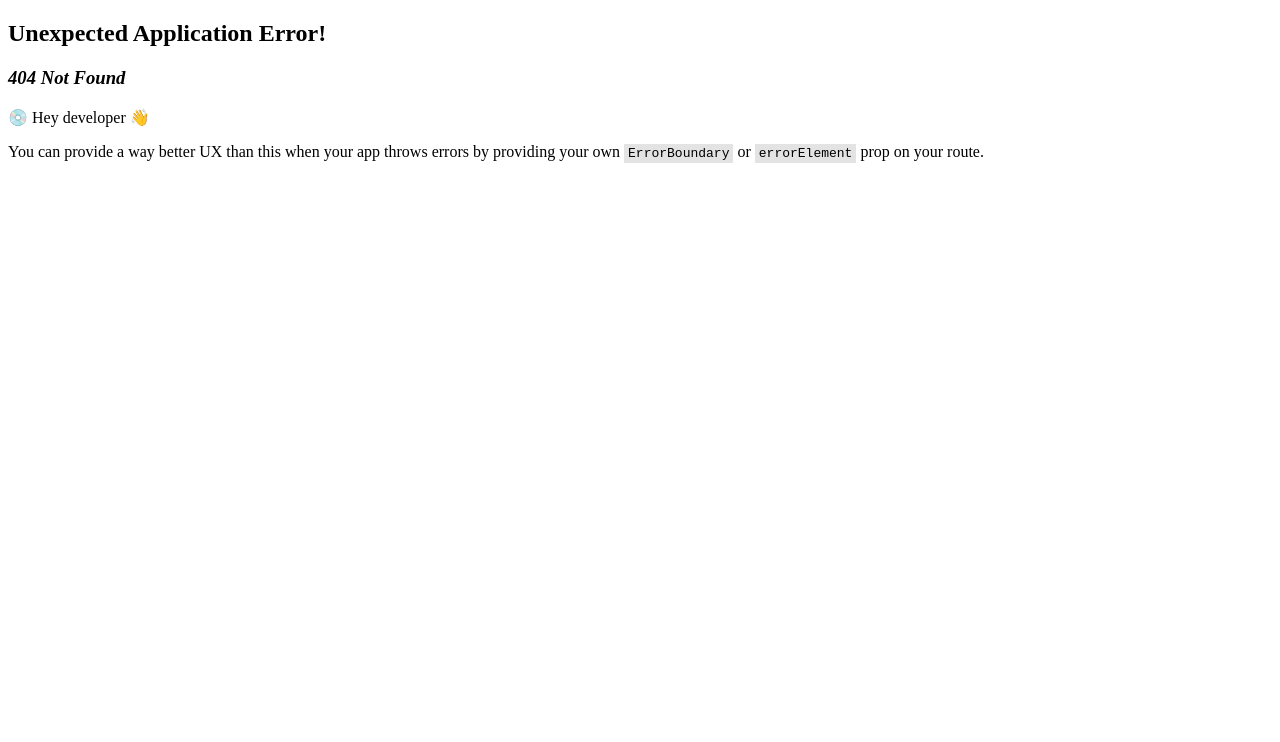
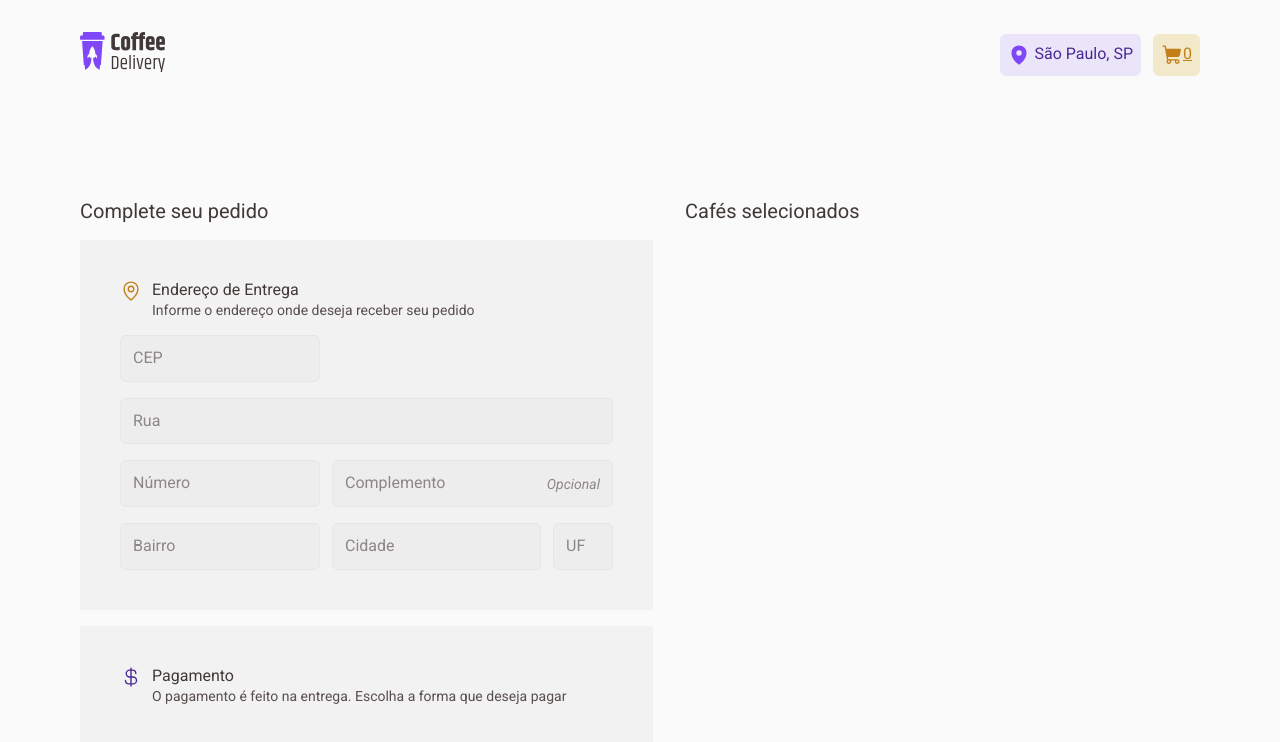
Before and after one commit to fernode/coffee-delivery, a React (Vite) app: page /cart in a window 1280 px wide. Before the commit this address had no page. Shown: the top 742 px of the page. Built offline with nearby package versions, Linux system fonts and the light colour scheme.

Commit message:
feat: add card page

```diff
--- a/src/pages/Cart/index.tsx
+++ b/src/pages/Cart/index.tsx
@@ -1,5 +1,84 @@
-import React from "react"
+import * as S from "./styles"
+import { MapPin, CurrencyDollar } from "@phosphor-icons/react"
+import { defaultTheme } from "../../styles/theme/defaultTheme"
+import { TextInput } from "../../components/Form/TextInput"
 
 export function Cart() {
-  return <div>Cart</div>
+  return (
+    <S.CartContainer>
+      <div style={{ marginRight: "3.2rem" }}>
+        <S.Title>Complete seu pedido</S.Title>
+        <S.FormContainer>
+          <S.FormInfosContainer>
+            <div style={{ display: "flex" }}>
+              <MapPin size={22} color={defaultTheme.colors["yellow-dark"]} />
+              <div style={{ marginLeft: "1rem" }}>
+                <S.InfoTitle>Endereço de Entrega</S.InfoTitle>
+                <S.InfoSubTitle>
+                  Informe o endereço onde deseja receber seu pedido
+                </S.InfoSubTitle>
+              </div>
+            </div>
+
+            <S.AddressForm>
+              <TextInput
+                placeholder="CEP"
+                type="number"
+                containerProps={{ style: { gridArea: "cep" } }}
+              />
+              <TextInput
+                placeholder="Rua"
+                type="text"
+                containerProps={{ style: { gridArea: "street" } }}
+              />
+              <TextInput
+                placeholder="Número"
+                containerProps={{ style: { gridArea: "number" } }}
+              />
+
+              <TextInput
+                placeholder="Complemento"
+                optional
+                containerProps={{ style: { gridArea: "fullAddress" } }}
+              />
+
+              <TextInput
+                placeholder="Bairro"
+                containerProps={{ style: { gridArea: "neighborhood" } }}
+              />
+
+              <TextInput
+                placeholder="Cidade"
+                containerProps={{ style: { gridArea: "city" } }}
+              />
+
+              <TextInput
+                placeholder="UF"
+                maxLength={2}
+                containerProps={{ style: { gridArea: "state" } }}
+              />
+            </S.AddressForm>
+          </S.FormInfosContainer>
+        </S.FormContainer>
+        <S.CreditCardContainer>
+          <div style={{ display: "flex" }}>
+            <CurrencyDollar
+              size={22}
+              color={defaultTheme.colors["purple-dark"]}
+            />
+            <div style={{ marginLeft: "1rem" }}>
+              <S.InfoTitle>Pagamento</S.InfoTitle>
+              <S.InfoSubTitle>
+                O pagamento é feito na entrega. Escolha a forma que deseja pagar
+              </S.InfoSubTitle>
+            </div>
+          </div>
+        </S.CreditCardContainer>
+      </div>
+
+      <div>
+        <S.Title>Cafés selecionados</S.Title>
+      </div>
+    </S.CartContainer>
+  )
 }
--- /dev/null
+++ b/src/pages/Cart/styles.ts
@@ -0,0 +1,50 @@
+import styled from "styled-components"
+import { mixins } from "../../styles/mixins"
+
+export const CartContainer = styled.section`
+  max-width: 1120px;
+  margin: 5.6rem auto 0 auto;
+  display: flex;
+  flex-wrap: wrap;
+`
+export const Title = styled.h2`
+  font-size: ${mixins.fonts.textL};
+  margin-top: 3.2rem;
+  margin-bottom: 1.6rem;
+  color: ${(props) => props.theme.colors["base-subtitle"]};
+`
+
+export const InfoTitle = styled.h3`
+  font-size: ${mixins.fonts.textM};
+  color: ${(props) => props.theme.colors["base-subtitle"]};
+`
+export const InfoSubTitle = styled.p`
+  font-size: ${mixins.fonts.textS};
+  margin-bottom: 1.6rem;
+  color: ${(props) => props.theme.colors["base-text"]};
+`
+
+export const FormContainer = styled.div`
+  background-color: ${(props) => props.theme.colors["base-card"]};
+  padding: 4rem;
+`
+export const CreditCardContainer = styled.div`
+  margin-top: 1.6rem;
+  background-color: ${(props) => props.theme.colors["base-card"]};
+  padding: 4rem;
+`
+
+export const FormInfosContainer = styled.div`
+  display: flex;
+  flex-direction: column;
+`
+export const AddressForm = styled.div`
+  display: grid;
+  grid-template-areas:
+    "cep . ."
+    "street street street"
+    "number fullAddress fullAddress"
+    "neighborhood city state";
+  grid-template-columns: 200px 1fr 60px;
+  grid-gap: 16px 12px;
+`
--- a/src/pages/Home/components/CoffeeCard/styles.ts
+++ b/src/pages/Home/components/CoffeeCard/styles.ts
@@ -1,6 +1,5 @@
 import styled from "styled-components"
-import {mixins} from "../../../../styles/mixins.ts"
-
+import { mixins } from "../../../../styles/mixins.ts"
 
 export const ProductCard = styled.li`
   display: flex;
@@ -9,34 +8,33 @@ export const ProductCard = styled.li`
 
   padding: 0 2rem;
   width: 25.6rem;
-    margin-bottom: 16px;
+  margin-bottom: 56px;
 
   text-align: center;
   border-radius: 10px 50px 20px 50px;
-    background-color: ${props => props.theme.colors['base-card']};
+  background-color: ${(props) => props.theme.colors["base-card"]};
 
   img {
-        margin: 0 auto;
+    margin: -45px auto 0 auto;
     display: inline-block;
   }
-
 `
 
 export const Title = styled.span`
   font-size: ${mixins.fonts.textL};
   margin-top: 3.2rem;
   margin-bottom: 1.6rem;
-    color: ${props => props.theme.colors['base-subtitle']};
+  color: ${(props) => props.theme.colors["base-subtitle"]};
 `
 
 export const Description = styled.span`
   font-size: ${mixins.fonts.textL};
   margin-bottom: 1.6rem;
-    color: ${props => props.theme.colors['base-label']};
+  color: ${(props) => props.theme.colors["base-label"]};
 `
 
 export const Chip = styled.span`
-    background: ${(props) => props.theme.colors['yellow-light']};
+  background: ${(props) => props.theme.colors["yellow-light"]};
   width: fit-content;
   border-radius: 20px;
   padding: 8px 12px;
@@ -47,18 +45,15 @@ export const Chip = styled.span`
   font-size: ${mixins.fonts.textM};
   text-transform: uppercase;
   margin-top: 1.2rem;
-    color: ${(props) => props.theme.colors['yellow-dark']};
+  color: ${(props) => props.theme.colors["yellow-dark"]};
 `
 
 export const ChipContainer = styled.div`
   display: flex;
   align-items: center;
-
 `
-
 
 export const CartInfos = styled.div`
   display: flex;
   align-items: center;
-
 `
```
Also changed, not shown: src/main.tsx (+19 -14 lines). Lines whose indentation alone changed are shown as unchanged.
